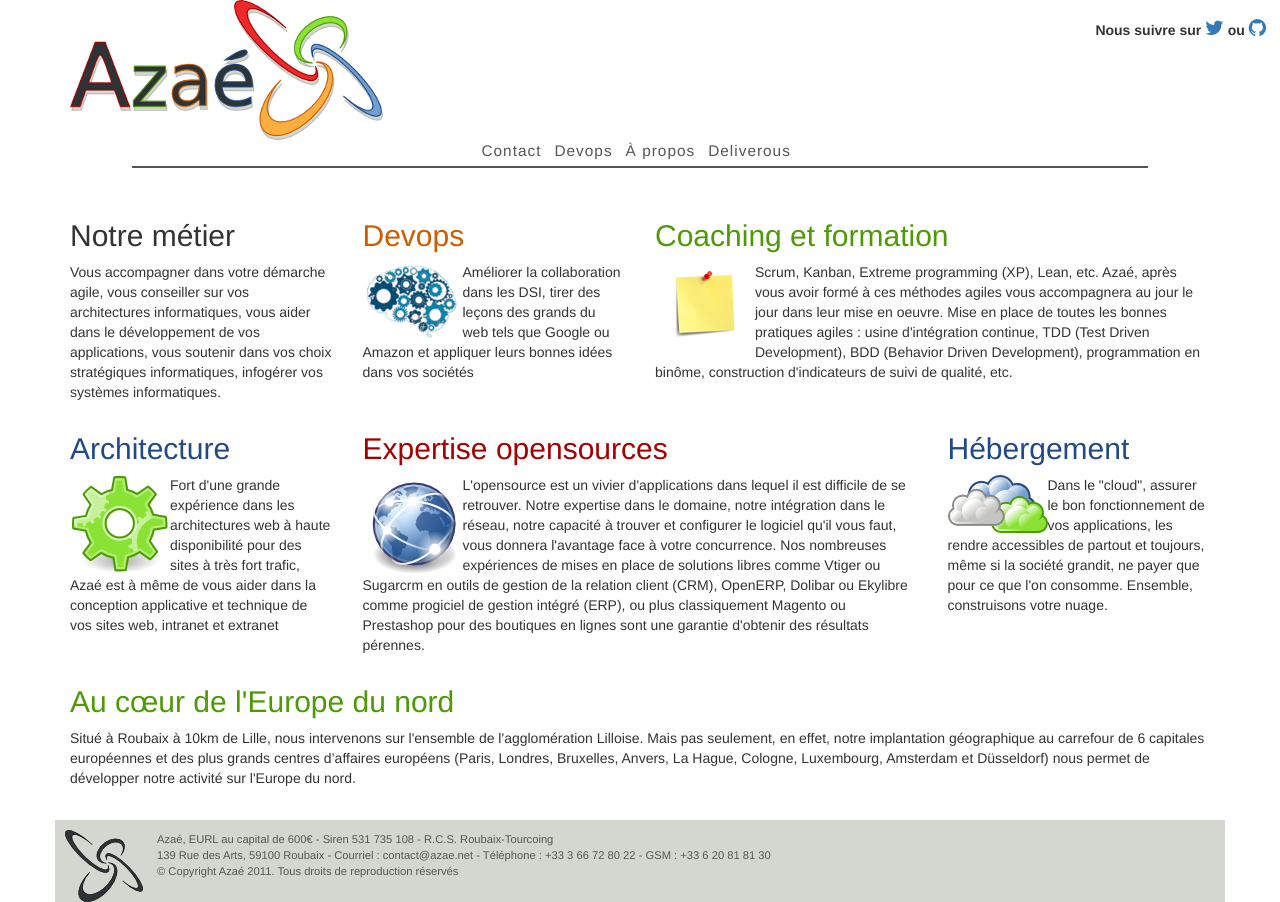
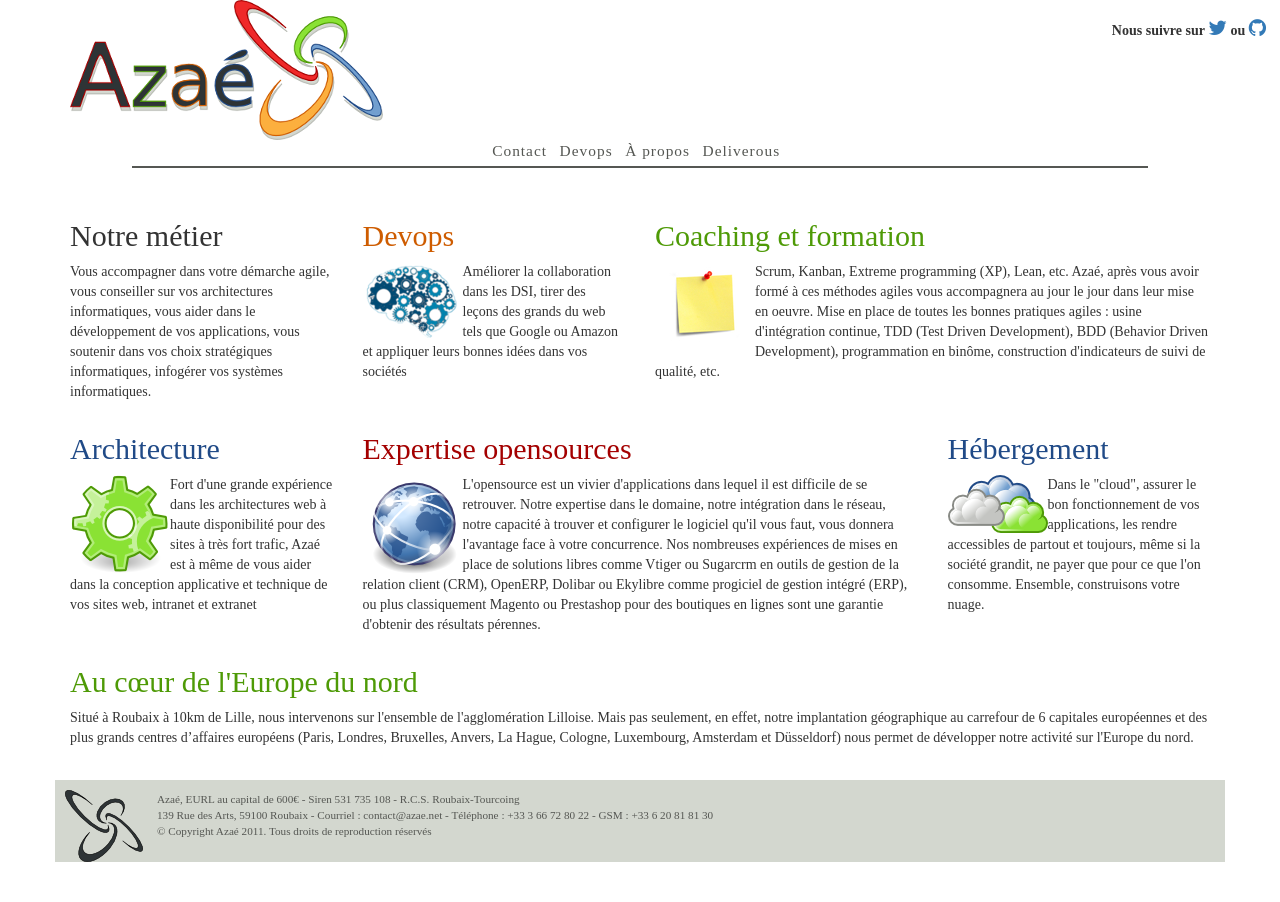
Before and after one commit to coachBZH/azae.net, a Jekyll site: the page built from index.html, in a window 1280 px wide. Built offline with Jekyll 4.4.1, drawn with Linux system fonts in a browser that asks for light colours; nearby versions of some CDN libraries; some web fonts are replaced.

Commit message:
with good font

```diff
--- a/css/style.css
+++ b/css/style.css
@@ -94,13 +94,13 @@ input[type="text"], textarea {
   border-bottom: solid 1px black;
 }
 
-html {
-  /*
-  font-family: "DejaVu Sans", "Bitstream Vera Sans", Geneva, Verdana, sans-serif;
-  font-family: 'Trebuchet MS', Verdana, Helvetica, Arial, sans-serif;
-  */
+@font-face {
+  font-family: "Linux Biolinum";
+  src: url('LinBiolinum_RB.woff') format('woff');
+}
+
+body {
   font-family: 'Linux Biolinum';
-  src: url('LinBiolinum_RB.woff') format('woff');
 }
 
 #flash {
```
Also changed, not shown: LinBiolinum_RB.woff (renamed from public/LinBiolinum_RB.woff).
